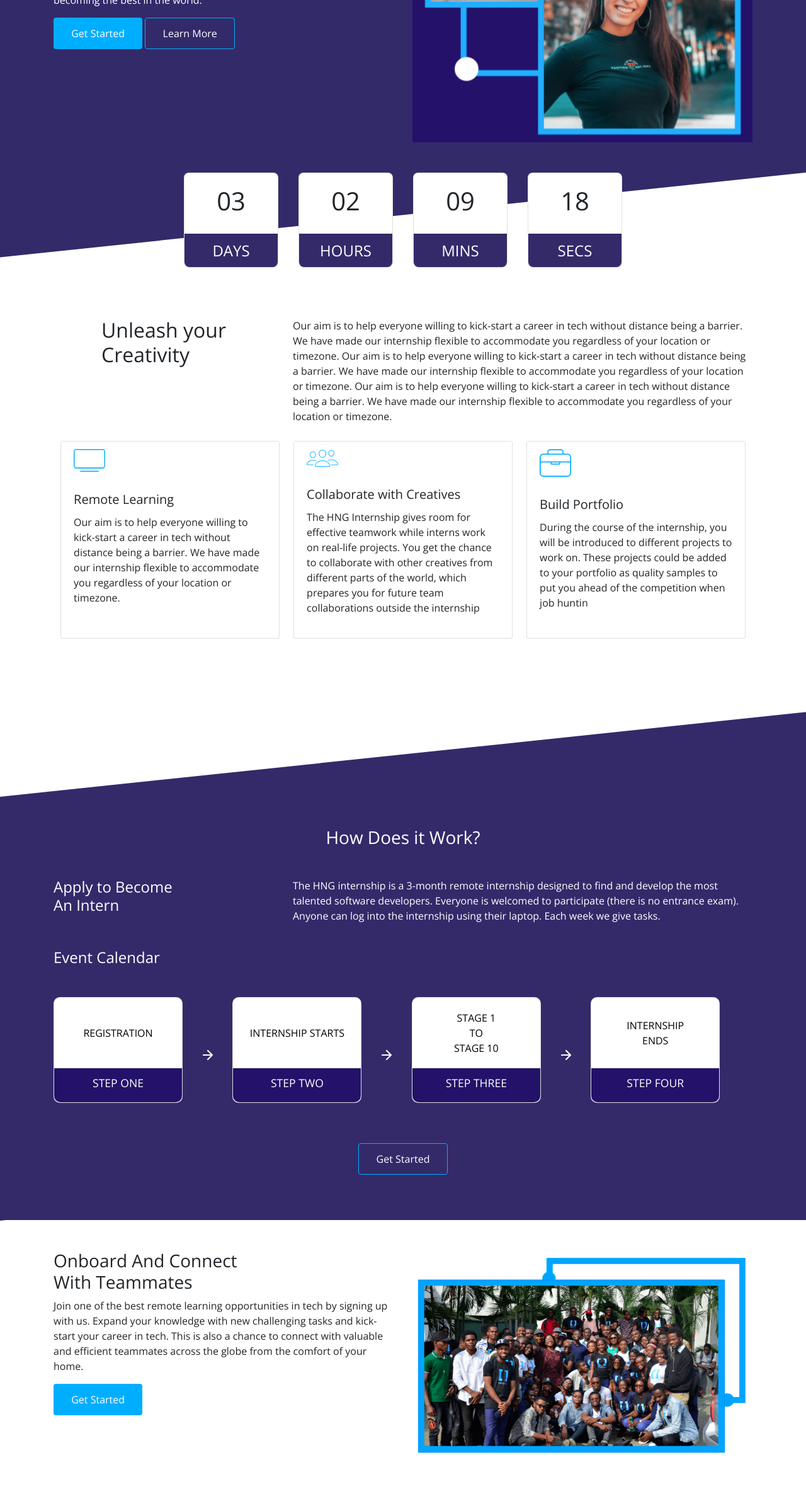
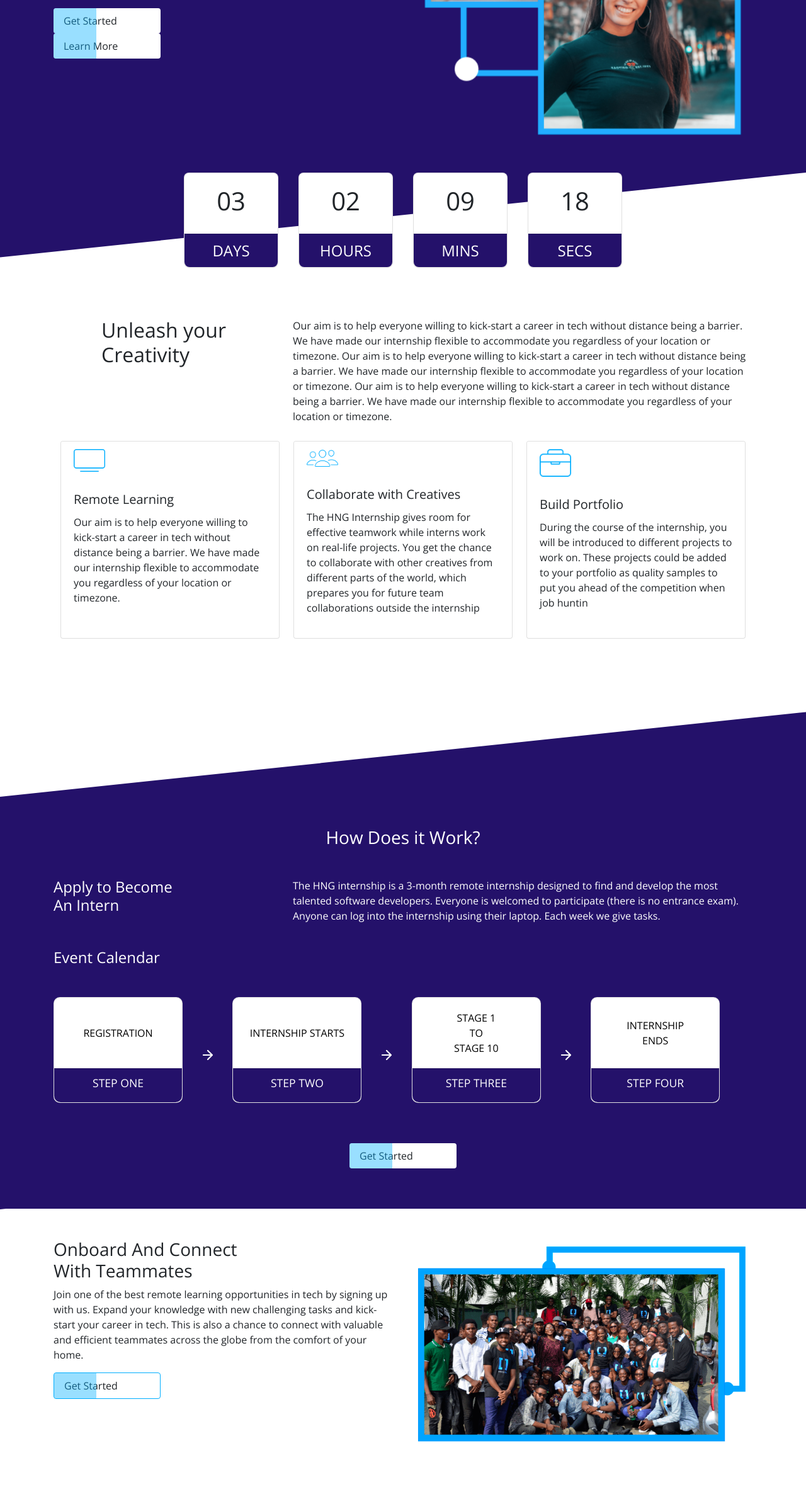
Before and after one commit to hurshore/HNGi8, a plain HTML site: page index.html in a window 1280 px wide. Shown: the part 436-2800 px from the top of the page at 63% size. Drawn offline with nearby package versions, Linux system fonts and the light colour scheme.

Commit message:
Update style.css

```diff
--- a/assets/css/style.css
+++ b/assets/css/style.css
@@ -8,35 +8,43 @@ html, body{
   overflow-x: hidden;
 }
 
+/* footer {
+  overflow: hidden;
+} */
+
 /* Button Styles */
-.btn-1, .btn-2 {
-  padding: .75rem 1.7rem;
-  color: white;
-  margin-bottom: .5rem;
+.intro-text button, .section-4 button,
+.section-5 button, .section-6 button,
+.mentors button, .section-8 button,
+.section-9 button {
+  width: 170px;
+  padding: 0.5rem 1rem;
+  display: flex;
+  background: white;
+  border: none;
+  justify-content: space-between;
+  position: relative;
+  overflow: hidden;
+  margin: auto;
 }
 
-.btn-1 {
-  background-color: #00AEFF;
+.intro-text button::before, .section-4 button::before,
+.section-5 button::before, .section-6 button::before,
+.mentors button::before, .section-8 button::before,
+.section-9 button::before, .section-10 button::before {
+  content: '';
+  position: absolute;
+  width: 40%;
+  height: 120%;
+  background-color: rgba(0, 174, 255, 0.4);
+  left: -0.01rem;
+  top: -0.01rem;
 }
 
-.btn-2 {
-  border: 1px solid #00AEFF;
-}
-
-.btn-1:hover {
-  background-color: transparent;
-  border: 1px solid #00AEFF;
-  color: white;
-}
-
-.btn-2:hover {
-  background-color: #00AEFF;
-  color: white
-}
 
 /* Section 1 */
 .section-1 {
-  background-color: rgba(51, 42, 106, 1);
+  background-color: #24116A;
   color: white;
   padding: 3rem 0;
   position: relative;
@@ -68,6 +76,28 @@ html, body{
   line-height: 3.2rem;
 }
 
+.intro-text button {
+  width: 170px;
+  padding: 0.5rem 1rem;
+  display: flex;
+  background: white;
+  border: none;
+  justify-content: space-between;
+  position: relative;
+  overflow: hidden;
+  margin: auto;
+}
+
+.intro-text button::before {
+  content: '';
+  position: absolute;
+  width: 40%;
+  height: 120%;
+  background-color: rgba(0, 174, 255, 0.4);
+  left: -0.01rem;
+  top: -0.01rem;
+}
+
 .intro-image img {
   width: 100%;
   background: transparent;
@@ -89,7 +119,7 @@ html, body{
 }
 
 .countdown .card-footer {
-  background-color: #342a6a;
+  background-color: #24116A;
   color: white;
   border-radius: 0 0 0.5rem 0.5rem;
 }
@@ -126,7 +156,7 @@ html, body{
 /* section 4 */
 .section-4 {
   margin-top: 5rem;
-  background: #342a6a;
+  background: #24116A;
   color: white;
   padding: 3rem 0 4rem 0;
   position: relative;
@@ -146,6 +176,28 @@ html, body{
   transform-origin: bottom left;
   transform: skewY(-6deg);
   z-index: -1;
+}
+
+.section-4 button {
+  width: 170px;
+  padding: 0.5rem 1rem;
+  display: flex;
+  background: white;
+  border: none;
+  justify-content: space-between;
+  position: relative;
+  overflow: hidden;
+  margin: auto;
+}
+
+.section-4 button::before {
+  content: '';
+  position: absolute;
+  width: 40%;
+  height: 120%;
+  background-color: rgba(0, 174, 255, 0.4);
+  left: -0.01rem;
+  top: -0.01rem;
 }
 
 .section-4 .apply {
@@ -220,15 +272,15 @@ html, body{
   width: 100%;
 }
 
-.section-5 button:hover {
-  color: #00AEFF;
+.section-5 button {
+  border: 1px solid #00AEFF;
 }
 
 /* section 6 */
 .section-6 {
   margin-top: 3rem;
   padding: 3rem 0;
-  background: linear-gradient(111.69deg, #24116A 13.97%, #1B0F46 94.97%);
+  background: #24116A;
   color: white;
   text-align: center;
 }
@@ -309,8 +361,8 @@ p.head {
   width: 100%;
 }
 
-.section-8 button:hover {
-  color: #00AEFF;
+.section-8 button {
+  border: 1px solid #00AEFF;
 }
 
 /* section 9 */
@@ -337,18 +389,27 @@ p.head {
   justify-content: space-between;
 }
 
-.section-9 button:hover {
-  color: #00AEFF;
+.section-9 button {
+  border: 1px solid #00AEFF;
+  margin: 0 auto;
 }
 
 /* section 10 */
 .section-10 {
-  margin-top: 5rem;
+  margin-top: 4rem;
   text-align: center;
 }
 
-.section-10 button:hover {
-  color: #00AEFF;
+.section-10 button {
+  padding: 0.5rem 1rem;
+  display: flex;
+  background: white;
+  border: none;
+  justify-content: space-between;
+  position: relative;
+  overflow: hidden;
+  margin: 0 auto;
+  border: 1px solid #00AEFF;
 }
 
 .section-10 .image-gallery {
@@ -370,7 +431,7 @@ p.head {
 }
 
 .section-10 .image-gallery div:nth-child(odd) {
-  background-color: #99DFFF;
+  background-color: #00AEFF;
 }
 
 .section-10 .image-gallery div:nth-child(even) {
@@ -458,15 +519,11 @@ p.head {
 
   .section-7 .card-gallery .card {
     flex: 48%;
-    margin: 1rem 1% 0 1%;
+    margin: 1rem 1%;
   }
 
   .section-8 .text-content p {
     font-size: 0.875rem;
-  }
-
-  .section-8 .row {
-    flex-direction: row-reverse;
   }
 
   .section-1 .intro-text, .section-5 .interns,
@@ -519,6 +576,10 @@ p.head {
   .section-10 .image-gallery div {
     height: 120px;
   }
+
+  footer {
+    margin-top: 15rem;
+  }
 }
 
 @media screen and (min-width: 1200px) {
```
